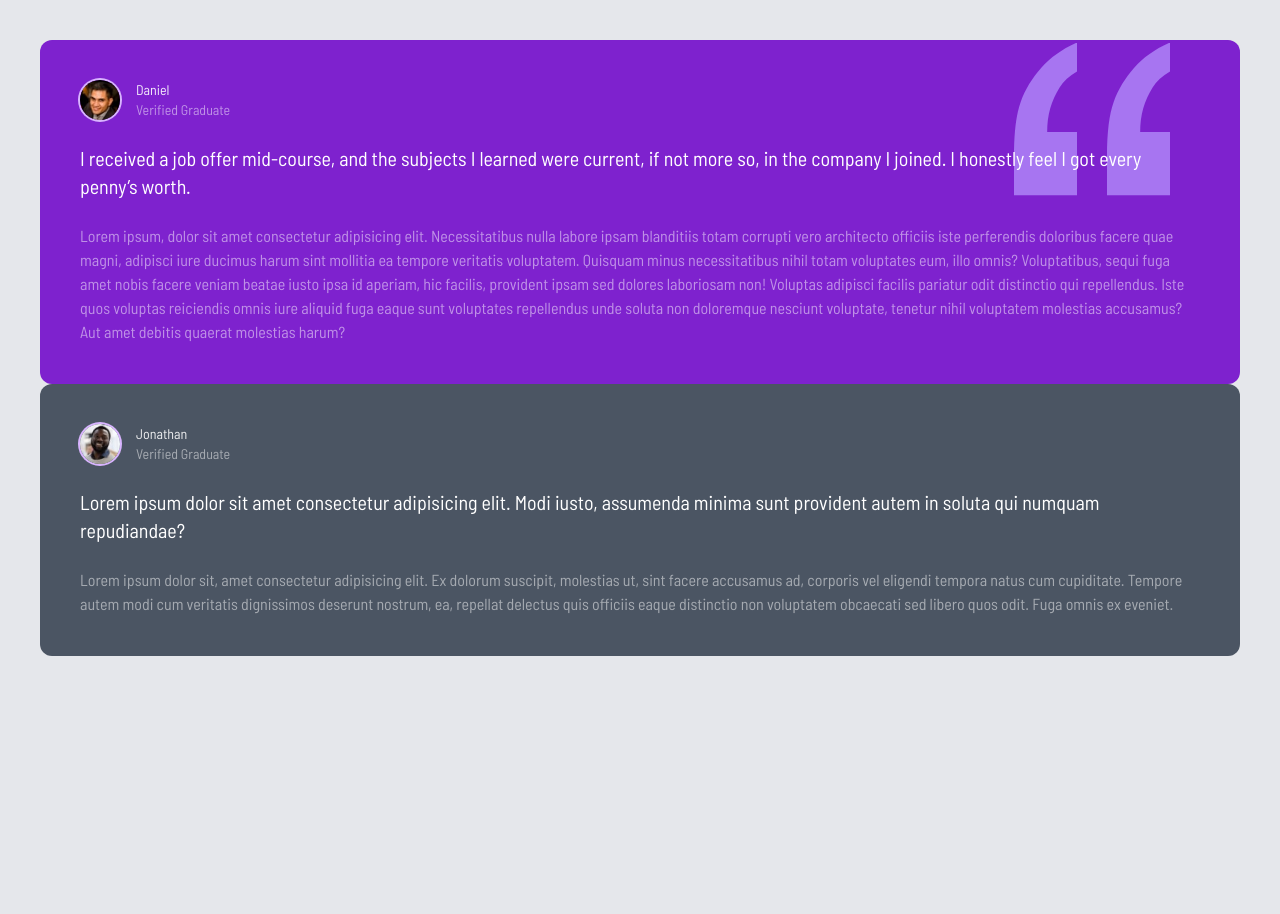
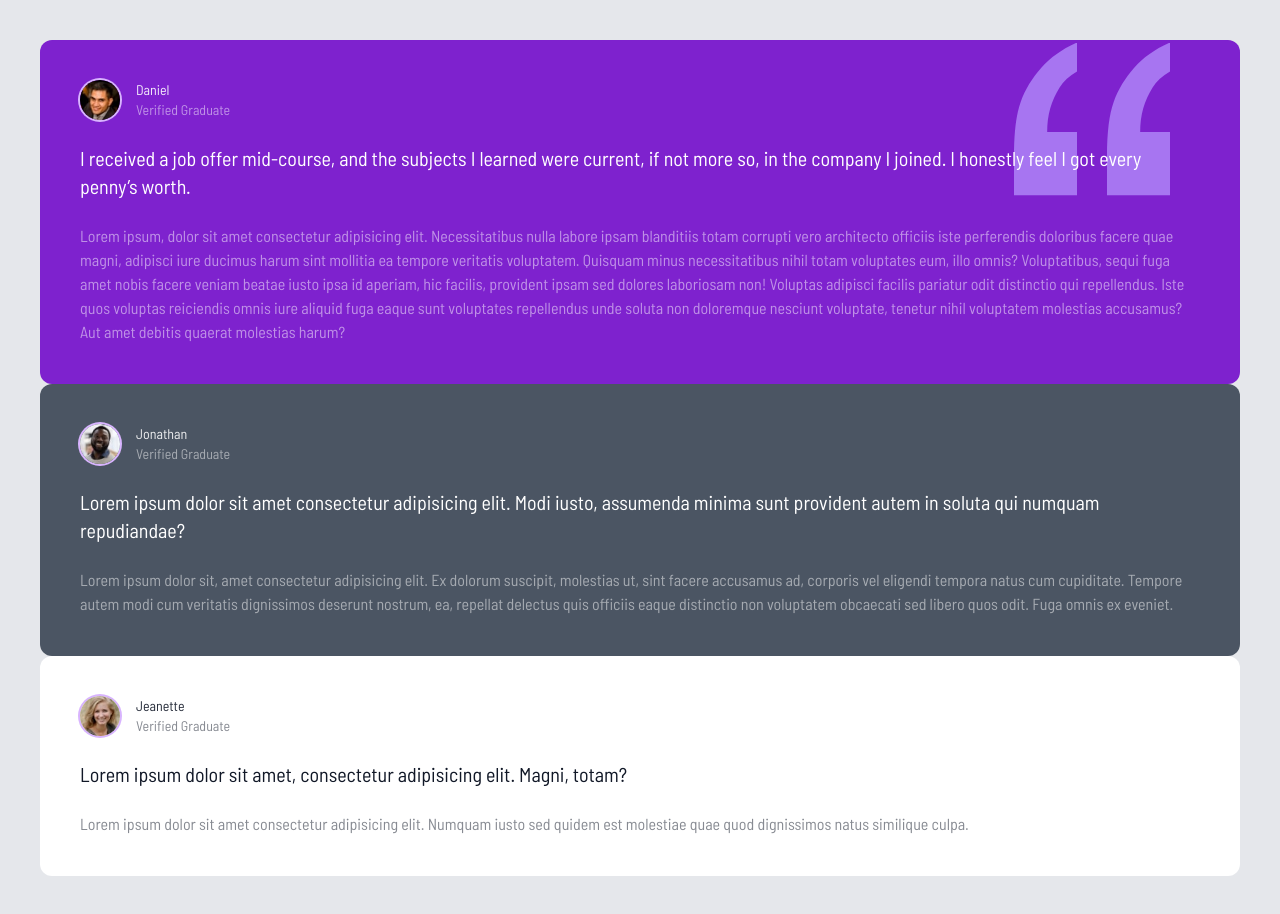
Before and after one commit to penn201500/testimonial, a website: page index.html in a window 1280 px wide. Before the commit the page ends 800 px from the top, so only its background shows below. Drawn offline with nearby package versions, Linux system fonts and the light colour scheme; files that its build step writes are made by us from their sources.

Commit message:
add the fourth box

```diff
--- a/index.html
+++ b/index.html
@@ -124,6 +124,31 @@
                         laudantium consequatur officiis at architecto! Cumque ea eum inventore.
                     </p>
                 </div>
+
+                <!-- box 4-->
+                <div class="p-10 rounded-xl text-gray-900 bg-white">
+                    <!-- box header -->
+                    <div class="flex space-x-4">
+                        <img
+                            src="images/image-jeanette.jpg"
+                            alt=""
+                            class="w-10 h-10 rounded-full ring-2 ring-purple-300" />
+                        <div class="text-sm">
+                            <h4 class="opacity-90">Jeanette</h4>
+                            <p class="opacity-50">Verified Graduate</p>
+                        </div>
+                    </div>
+                    <!-- large text -->
+                    <p class="mt-6 text-xl">
+                        Lorem ipsum dolor sit amet, consectetur adipisicing elit. Magni, totam?
+                    </p>
+
+                    <!-- small text -->
+                    <p class="mt-6 opacity-50">
+                        Lorem ipsum dolor sit amet consectetur adipisicing elit. Numquam iusto sed
+                        quidem est molestiae quae quod dignissimos natus similique culpa.
+                    </p>
+                </div>
             </div>
         </div>
     </body>
```
